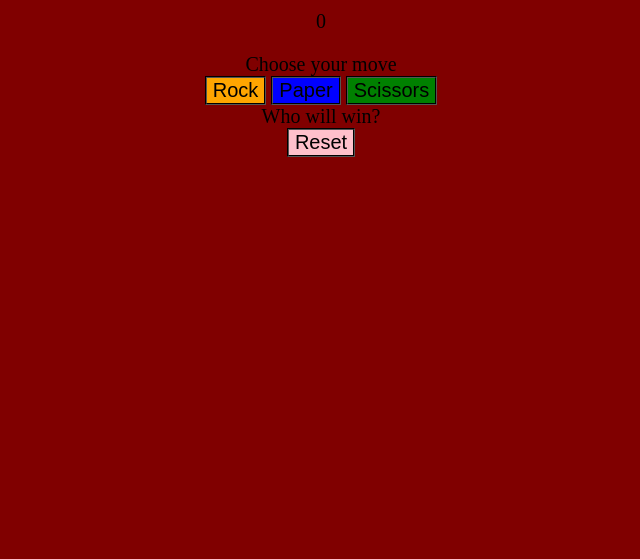
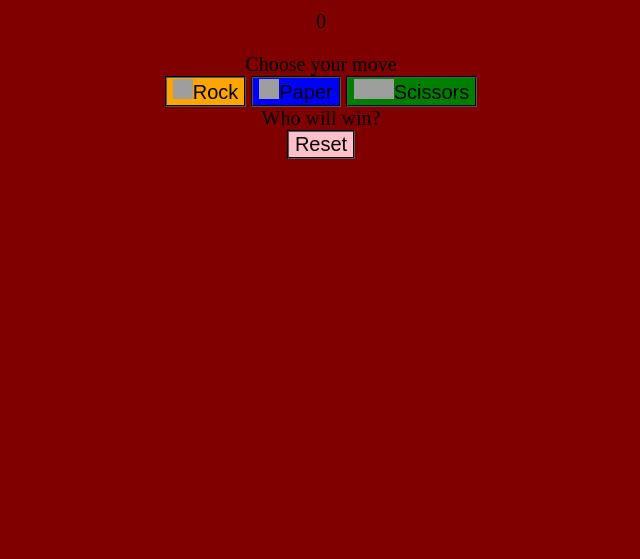
Before and after one commit to 523Cs/rocks, a plain HTML site: page index.html in a window 1280 px wide. Shown: the part 241-800 px from the top of the page, without its empty margins (319-959 px from the left). Drawn offline with Linux system fonts and the light colour scheme; grey boxes are pictures that could not be loaded.

Commit message:
Update index.html

```diff
--- a/index.html
+++ b/index.html
@@ -29,9 +29,9 @@
       <div class="move"> Choose your move</div>
       <!-- Player selection buttons -->
       <div class="options">
-        <button class="rock">Rock</button>
-        <button class="paper">Paper</button>
-        <button class="scissors">Scissors</button>
+        <button class="rock"> <img src="https://imgur.com/U3khkGg.jpg"  height ="20" width="20">Rock</button>
+        <button class="paper"> <img src="https://imgur.com/2nN6RQx.jpg" height ="20" width = "20">Paper</button>
+        <button class="scissors"> <img src="https://imgur.com/jNJeSzV.jpg" height ="20" width = "40">Scissors</button>
       </div>
       <!-- Show result of round -->
       <div class="results">Who will win?</div>
```
